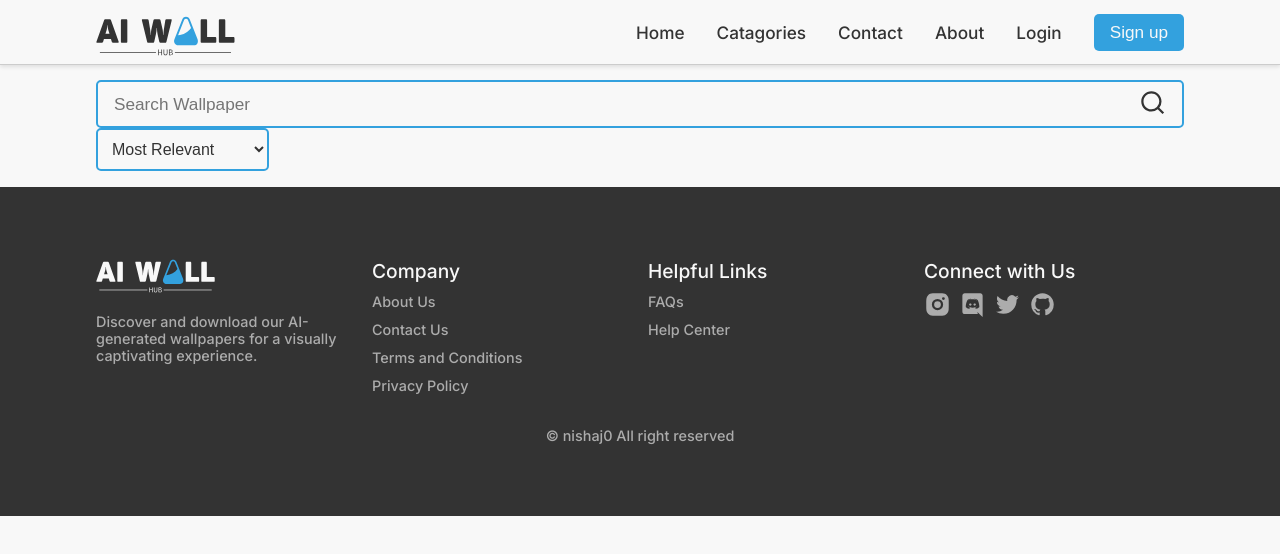
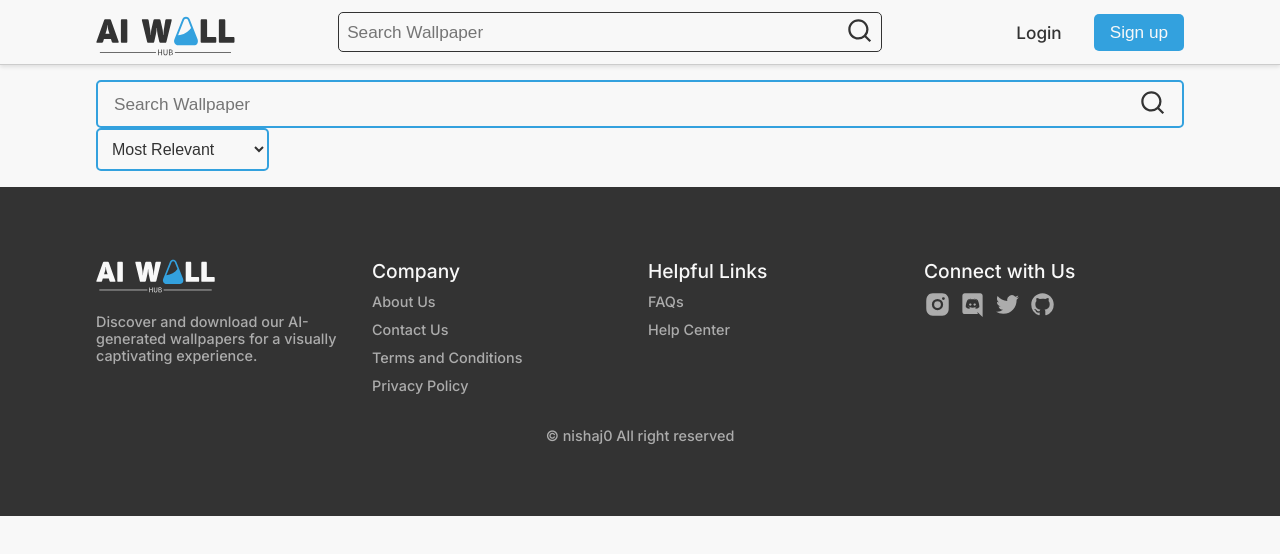
Before and after one commit to nishaj0/Ai_WallHub, a React (Vite) app in the folder client/: page / in a window 1280 px wide. Both pictures are taken after a click on the element "Anime". Shown: the top 554 px of the page. Built offline with nearby package versions, Linux system fonts and the light colour scheme.

Commit message:
added search bar in header

```diff
--- a/client/src/App.jsx
+++ b/client/src/App.jsx
@@ -1,5 +1,10 @@
 import React from "react";
-import { BrowserRouter, Route, Routes,Outlet } from "react-router-dom";
+import {
+   Route,
+   RouterProvider,
+   createBrowserRouter,
+   createRoutesFromElements,
+} from "react-router-dom";
 import {
    About,
    Home,
@@ -8,16 +13,16 @@ import {
    Search,
    Signup,
    Login,
-   LoginOtp
+   LoginOtp,
 } from "./pages";
 import { Layout } from "./containers";
 
 import "./App.css";
 
 function App() {
-   return (
-      <BrowserRouter>
-         <Routes>
+   const router = createBrowserRouter(
+      createRoutesFromElements(
+         <>
             <Route path="/" element={<Layout />}>
                <Route index element={<Home />} />
                <Route path="catagories" element={<Catagories />} />
@@ -25,12 +30,14 @@ function App() {
                <Route path="about" element={<About />} />
                <Route path="search" element={<Search />} />
             </Route>
-               <Route path="signup" element={<Signup />} />
-               <Route path="login" element={<Login />} />
-               <Route path="login-otp" element={<LoginOtp />} />
-         </Routes>
-      </BrowserRouter>
+            <Route path="signup" element={<Signup />} />
+            <Route path="login" element={<Login />} />
+            <Route path="login-otp" element={<LoginOtp />} />
+         </>
+      )
    );
+
+   return <RouterProvider router={router} />;
 }
 
 export default App;
--- a/client/src/containers/Header/Header.jsx
+++ b/client/src/containers/Header/Header.jsx
@@ -1,24 +1,40 @@
 import React from "react";
+import { useState, useEffect } from "react";
 import { Link, NavLink, useLocation } from "react-router-dom";
-import { useState, useEffect } from "react";
-import { RiMenuLine, RiCloseLine } from "react-icons/ri";
-import "./header.css";
+import { RiMenuLine, RiCloseLine, RiSearchLine } from "react-icons/ri";
 import logoImgDark from "../../assets/images/logo/main-logo_dark.svg";
 import logoImgLight from "../../assets/images/logo/main-logo_light.svg";
+import miniLogo from "../../assets/images/logo/mini-logo.png";
+import { isSmallScreen as checkIsSmallScreen } from "../../utils";
+import "./header.css";
 
 function Header() {
    const [toggleMenu, setToggleMenu] = useState(false);
    const [isNavAtTop, setIsNavAtTop] = useState(true);
    const [isTransparent, setIsTransparent] = useState(true);
+   const [isSmallScreen, setIsSmallScreen] = useState(checkIsSmallScreen());
+
+   // ? this state is used to store the search data
+   const [searchData, setSearchData] = useState({ search: "" });
+
    const location = useLocation();
    const currentPath = location.pathname;
 
-   // ? here "wallHub__nav-active" class used to give active routes a different color
-   const activeLinkClass = "wallHub__nav-active";
-   const menuLinkClass = "wallHub__header-menu_links-link";
    // ? here "wallHub__header-transparent" class used to give transparent background to the header when it is at the top
    const transparentNavClass = "wallHub__header-transparent";
    const defaultNavClass = "wallHub__header-default";
+
+   useEffect(() => {
+      // adding event lister for check isSmallScreen
+      const handleResize = () => {
+         setIsSmallScreen(window.innerWidth < 550);
+      };
+      handleResize();
+      window.addEventListener("resize", handleResize);
+      return () => {
+         window.removeEventListener("resize", handleResize);
+      };
+   }, []);
 
    useEffect(() => {
       // ? this function used to check if the header is at the top or not
@@ -45,27 +61,29 @@ function Header() {
       }
    }, [isNavAtTop, location]);
 
+   // ? this function is used to handle the search data
+   const handleSearch = (e) => {
+      setSearchData((prevFormData) => {
+         return {
+            ...prevFormData,
+            [e.target.name]: e.target.value,
+         };
+      });
+   };
+
+   const handleSubmit = (e) => {
+      e.preventDefault();
+   };
+
+   // ? component for NavLink used in the header
    function NavLinkTag({ to, content }) {
-      return (
-         <NavLink
-            to={to}
-            // ? isActive is a in-built property of NavLink which returns true if the route is active
-            className={({ isActive }) => (isActive ? activeLinkClass : null)}
-         >
-            {content}
-         </NavLink>
-      );
+      return <NavLink to={to}>{content}</NavLink>;
    }
 
+   // ? component for NavLink used in the header menu
    function MenuLinkTag({ to, content }) {
       return (
-         <NavLink
-            to={to}
-            className={({ isActive }) =>
-               //? here "activeLinkClass" class used to give active Link a different color
-               isActive ? menuLinkClass + " " + activeLinkClass : menuLinkClass
-            }
-         >
+         <NavLink to={to} className={"wallHub__header-menu_links-link"}>
             {content}
          </NavLink>
       );
@@ -83,17 +101,38 @@ function Header() {
             <div className="wallHub__header-main">
                <Link to="/" className="wallHub__header__logo">
                   <img
-                     src={isTransparent ? logoImgLight : logoImgDark}
+                     src={
+                        isSmallScreen
+                           ? miniLogo
+                           : isTransparent
+                           ? logoImgLight
+                           : logoImgDark
+                     }
                      alt="Logo Image"
                   />
                </Link>
-
+               {!isTransparent && (
+                  <div className="wallHub__header-search">
+                     <form onSubmit={handleSubmit}>
+                        <input
+                           type="search"
+                           name="search"
+                           placeholder={
+                              isSmallScreen ? "Search" : "Search Wallpaper"
+                           }
+                           onChange={handleSearch}
+                           value={searchData.search}
+                        />
+                        <Link to={`search?keyword=${searchData.search}`}>
+                           <button type="submit">
+                              <RiSearchLine color="#333333" size={27} />
+                           </button>
+                        </Link>
+                     </form>
+                  </div>
+               )}
                <nav className="wallHub__nav">
                   <div className="wallHub__nav-links">
-                     <NavLinkTag to="/" content="Home" />
-                     <NavLinkTag to="/catagories" content="Catagories" />
-                     <NavLinkTag to="/contact" content="Contact" />
-                     <NavLinkTag to="/about" content="About" />
                      <NavLinkTag to="/login" content="Login" />
                   </div>
                   <Link to="/signup" className="wallHub__nav-login">
@@ -106,6 +145,7 @@ function Header() {
                            size={30}
                            onClick={() => {
                               setToggleMenu(false);
+                              setIsTransparent(false);
                               // ? if the current path is not "/" then we don't care about the header background
                               if (currentPath === "/") {
                                  // ? if the header is at the top then it will be transparent otherwise it will be default
--- a/client/src/containers/Header/header.css
+++ b/client/src/containers/Header/header.css
@@ -33,12 +33,6 @@
 /* ? this class name used in navbar menu (menu used in small devices) */
 a.wallHub__header-menu_links-link {
    color: var(--main-color-light);
-}
-
-/* ?this class name used to give active routes a different color */
-a.wallHub__nav-active {
-   color: var(--main-sky-blue);
-   font-weight: var(--font-weight-high);
 }
 
 .wallHub__header-main {
@@ -85,6 +79,45 @@ a.wallHub__nav-active {
    font-weight: 500;
    cursor: pointer;
 }
+
+.wallHub__header-search {
+   display: flex;
+   justify-content: center;
+   align-items: center;
+   padding: 0 .5rem;
+   height: 2.5rem;
+   width: 50%;
+   border-radius: 5px;
+   background-color: var(--main-color-light);
+   border: 1px solid var(--main-color-dark);
+}
+.wallHub__header-search form {
+   width: 100%;
+   height: 100%;
+   display: flex;
+   justify-content: center;
+   align-items: center;
+}
+.wallHub__header-search input {
+   height: 100%;
+   /* ! 27px is the size of search icon*/
+   width: calc(100% - 27px);
+   border: none;
+   outline: none;
+   font-size: var(--a-font-size);
+   font-weight: var(--font-weight-mid);
+   color: var(--main-color-dark);
+   background-color: transparent;
+}
+
+.wallHub__header-search button {
+   size: var(----default-icon-size);
+   border: none;
+   outline: none;
+   background-color: transparent;
+   cursor: pointer;
+}
+
 
 /* -----------mobile menu------------ */
 
@@ -139,13 +172,6 @@ a.wallHub__nav-active {
    .wallHub__header__logo img {
       width: 150px;
    }
-}
-
-@media screen and (max-width:550px) {
-
-   .wallHub__header__logo img {
-      width: 130px;
-   }
 
    .wallHub__nav-login {
       display: none;
@@ -154,5 +180,12 @@ a.wallHub__nav-active {
    .wallHub__header-menu_login {
       display: block;
    }
+}
 
+@media screen and (max-width:550px) {
+
+   .wallHub__header__logo img {
+      margin-top: 0;
+      width: 30px;
+   }
 }
--- /dev/null
+++ b/client/src/utils.js
@@ -0,0 +1,3 @@
+export const isSmallScreen = () => {
+   return window.innerWidth < 550;
+ };
```
